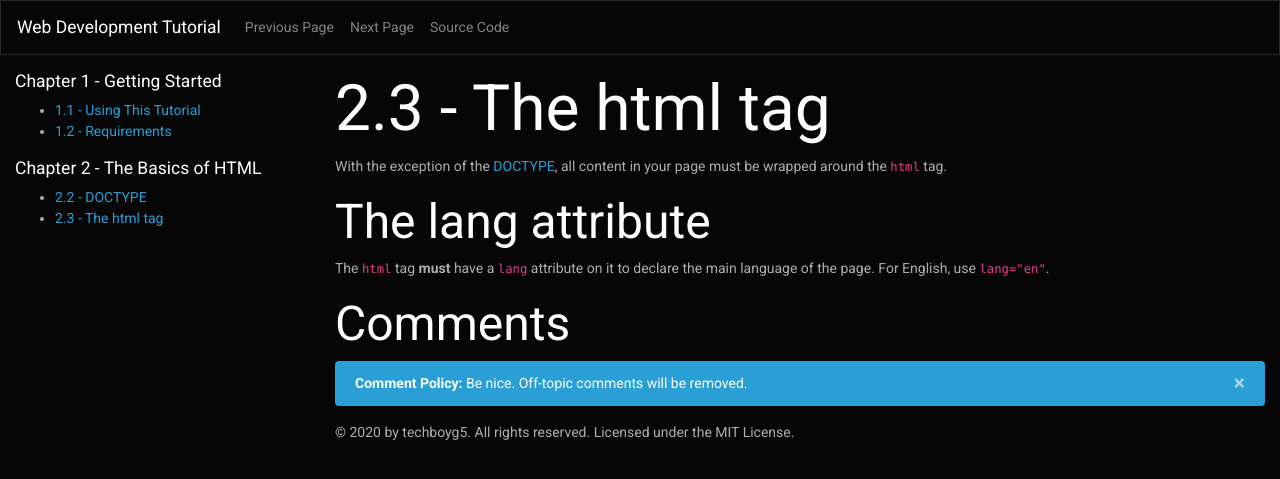
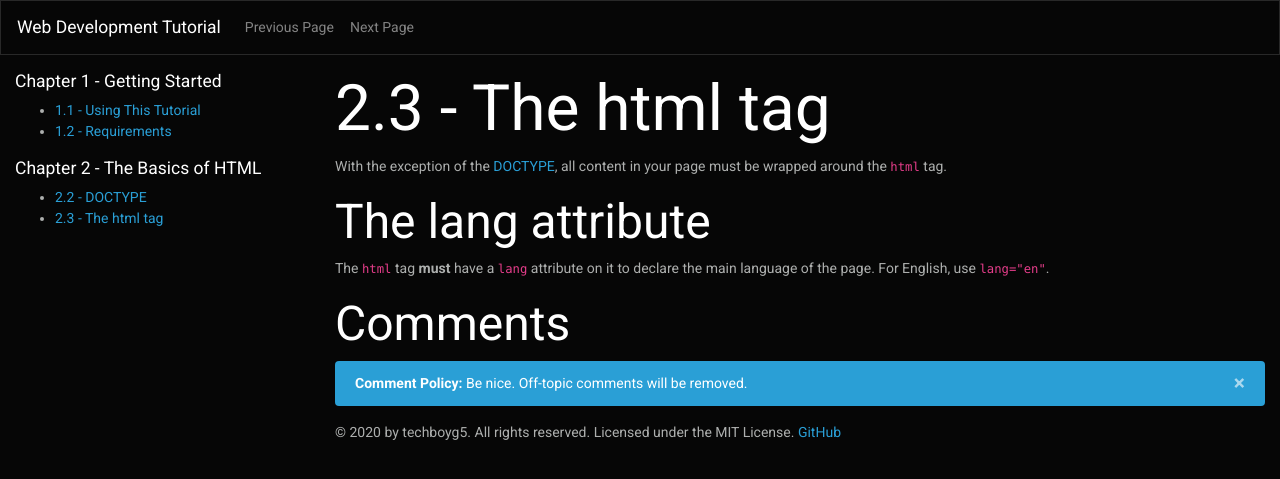
Before and after one commit to techboyg5/web-development-tutorial, a Jekyll site: the page built from chapter2/page3.html, in a window 1280 px wide. Shown: the top 479 px of the page. Built offline with Jekyll 4.4.1, drawn with Linux system fonts in a browser that asks for light colours; nearby versions of some CDN libraries; comment, search, counter and statistics services are not loaded.

Commit message:
Move GitHub link to footer

```diff
--- a/_layouts/default.html
+++ b/_layouts/default.html
@@ -29,9 +29,6 @@
           </li>
           <li class="nav-item">
             <a class="nav-link" href="{{ page.nextpage }}">Next Page</a>
-          </li>
-          <li class="nav-item">
-            <a class="nav-link" href="https://github.com/techboyg5/web-development-tutorial" target="_blank">Source Code</a>
           </li>
         </ul>
       </div>
@@ -75,7 +72,7 @@
                 </script>
             </div>
             <footer class="my-3">
-                &copy; 2020 by techboyg5. All rights reserved. Licensed under the MIT License.
+                &copy; 2020 by techboyg5. All rights reserved. Licensed under the MIT License. <a href="https://github.com/techboyg5/web-development-tutorial">GitHub</a>
             </footer>
         </div>
       </div>
```
